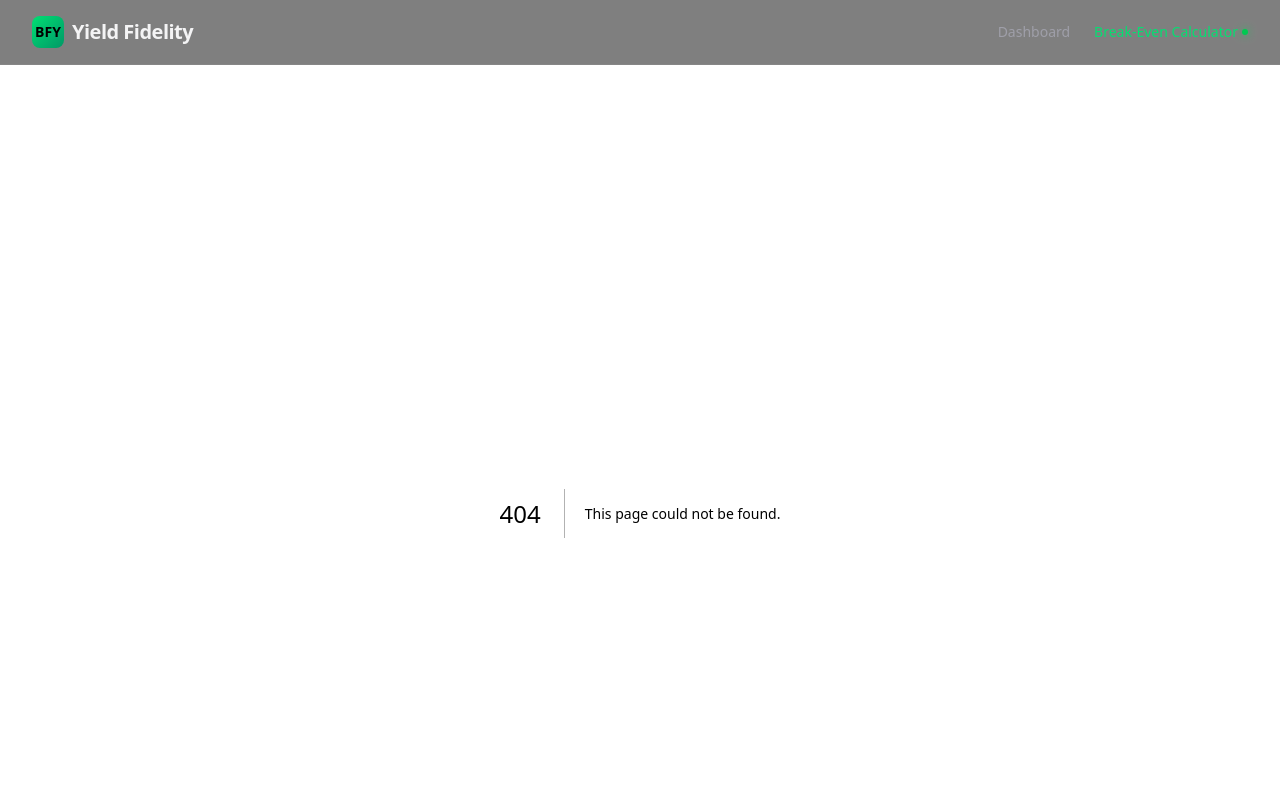
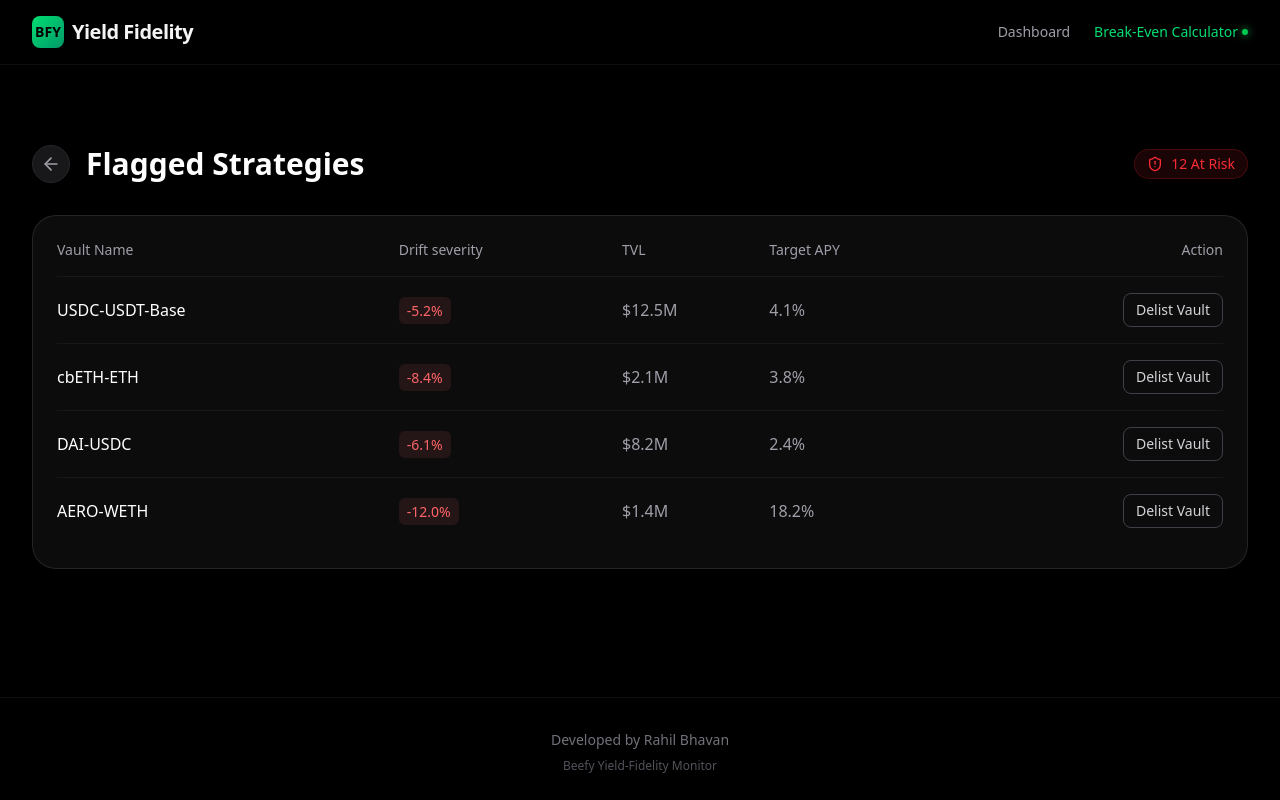
Before and after one commit to RahilBhavan/beefy-yield-fidelity-monitor, a Next.js app: page /dashboard/strategies in a window 1280 px wide. Before the commit this address had no page. Shown: the top 800 px of the page. Built offline with nearby package versions, Linux system fonts and the light colour scheme.

Commit message:
feat: add strategies review page to internal dashboard

```diff
--- a/src/app/dashboard/page.tsx
+++ b/src/app/dashboard/page.tsx
@@ -36,7 +36,7 @@ export default function Dashboard() {
                         <ShieldAlert className="w-6 h-6 text-red-400 mb-4" />
                         <div className="text-3xl font-bold text-white mb-1">12</div>
                         <div className="text-sm text-zinc-400">Vaults flagged for severe Price-Per-Share Drift (&gt;5%)</div>
-                        <a href="#" className="text-xs text-red-400 font-medium mt-4 flex items-center gap-1 hover:text-red-300">
+                        <a href="/dashboard/strategies" className="text-xs text-red-400 font-medium mt-4 flex items-center gap-1 hover:text-red-300">
                             Review Strategies <ArrowRight className="w-3 h-3" />
                         </a>
                     </div>
--- /dev/null
+++ b/src/app/dashboard/strategies/page.tsx
@@ -0,0 +1,64 @@
+import { ArrowLeft, ShieldAlert } from 'lucide-react';
+import Link from 'next/link';
+
+const FLAGGED_VAULTS = [
+    { id: '1', name: 'USDC-USDT-Base', drift: '-5.2%', tvl: '$12.5M', apy: '4.1%' },
+    { id: '2', name: 'cbETH-ETH', drift: '-8.4%', tvl: '$2.1M', apy: '3.8%' },
+    { id: '3', name: 'DAI-USDC', drift: '-6.1%', tvl: '$8.2M', apy: '2.4%' },
+    { id: '4', name: 'AERO-WETH', drift: '-12.0%', tvl: '$1.4M', apy: '18.2%' },
+];
+
+export default function Strategies() {
+    return (
+        <div className="flex flex-col items-center w-full space-y-8 pb-20 pt-8">
+
+            {/* Header */}
+            <div className="w-full flex items-center justify-between">
+                <div className="flex items-center gap-4">
+                    <Link href="/dashboard" className="p-2 bg-zinc-900 border border-zinc-800 rounded-full hover:bg-zinc-800 transition-colors">
+                        <ArrowLeft className="w-5 h-5 text-zinc-400" />
+                    </Link>
+                    <h1 className="text-3xl font-bold text-white flex items-center gap-2">
+                        Flagged Strategies
+                    </h1>
+                </div>
+                <div className="px-3 py-1 bg-red-500/10 border border-red-500/20 text-red-500 rounded-full text-sm font-medium flex items-center gap-2">
+                    <ShieldAlert className="w-4 h-4" />
+                    12 At Risk
+                </div>
+            </div>
+
+            <div className="w-full bg-zinc-900/50 backdrop-blur-xl border border-white/10 rounded-3xl p-6 overflow-hidden">
+                <table className="w-full text-left">
+                    <thead>
+                        <tr className="border-b border-white/5">
+                            <th className="pb-4 text-sm font-medium text-zinc-400">Vault Name</th>
+                            <th className="pb-4 text-sm font-medium text-zinc-400">Drift severity</th>
+                            <th className="pb-4 text-sm font-medium text-zinc-400">TVL</th>
+                            <th className="pb-4 text-sm font-medium text-zinc-400">Target APY</th>
+                            <th className="pb-4 text-sm font-medium text-zinc-400 text-right">Action</th>
+                        </tr>
+                    </thead>
+                    <tbody className="divide-y divide-white/5">
+                        {FLAGGED_VAULTS.map((vault) => (
+                            <tr key={vault.id} className="hover:bg-white/5 transition-colors">
+                                <td className="py-4 text-white font-medium">{vault.name}</td>
+                                <td className="py-4">
+                                    <span className="text-red-400 font-mono bg-red-400/10 px-2 py-1 rounded-md text-sm">{vault.drift}</span>
+                                </td>
+                                <td className="py-4 text-zinc-400">{vault.tvl}</td>
+                                <td className="py-4 text-zinc-400">{vault.apy}</td>
+                                <td className="py-4 text-right">
+                                    <button className="text-sm border border-zinc-700 hover:border-zinc-500 px-3 py-1.5 rounded-lg text-zinc-300 transition-colors">
+                                        Delist Vault
+                                    </button>
+                                </td>
+                            </tr>
+                        ))}
+                    </tbody>
+                </table>
+            </div>
+
+        </div>
+    );
+}
```
